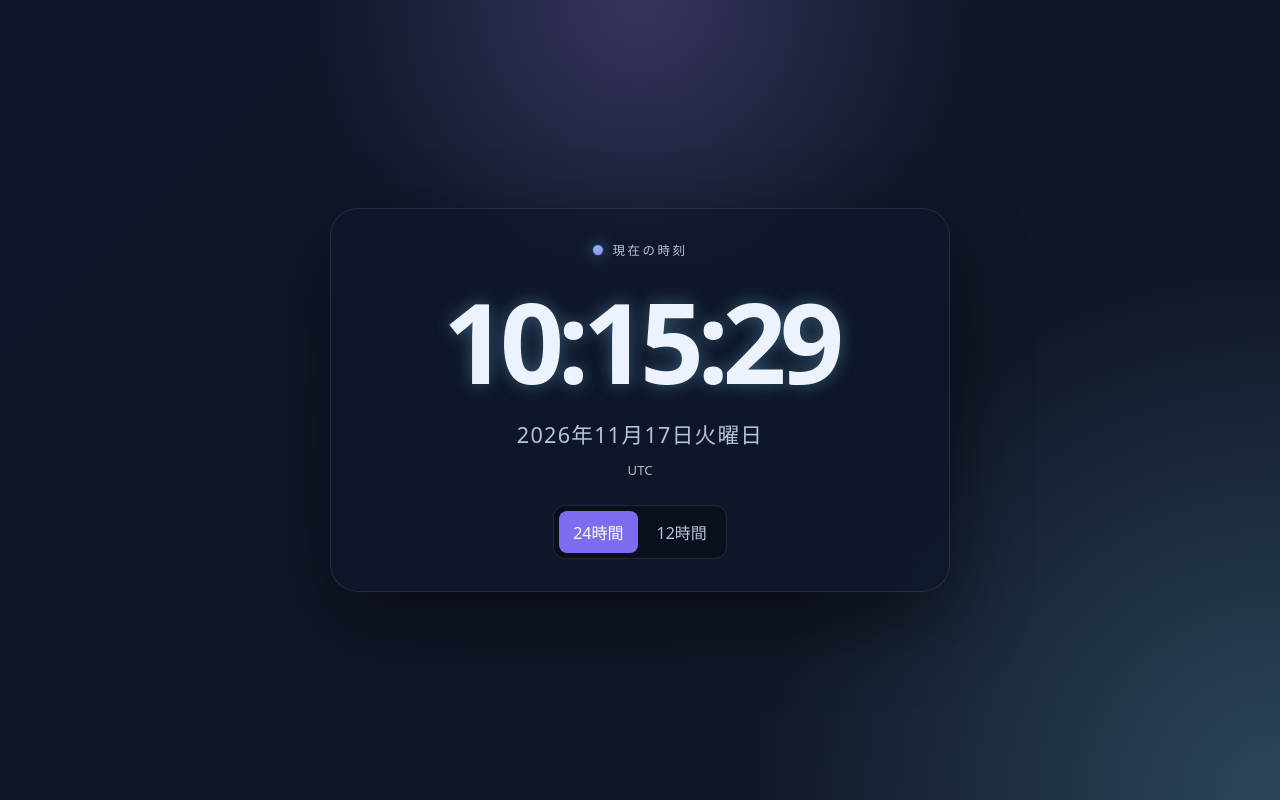
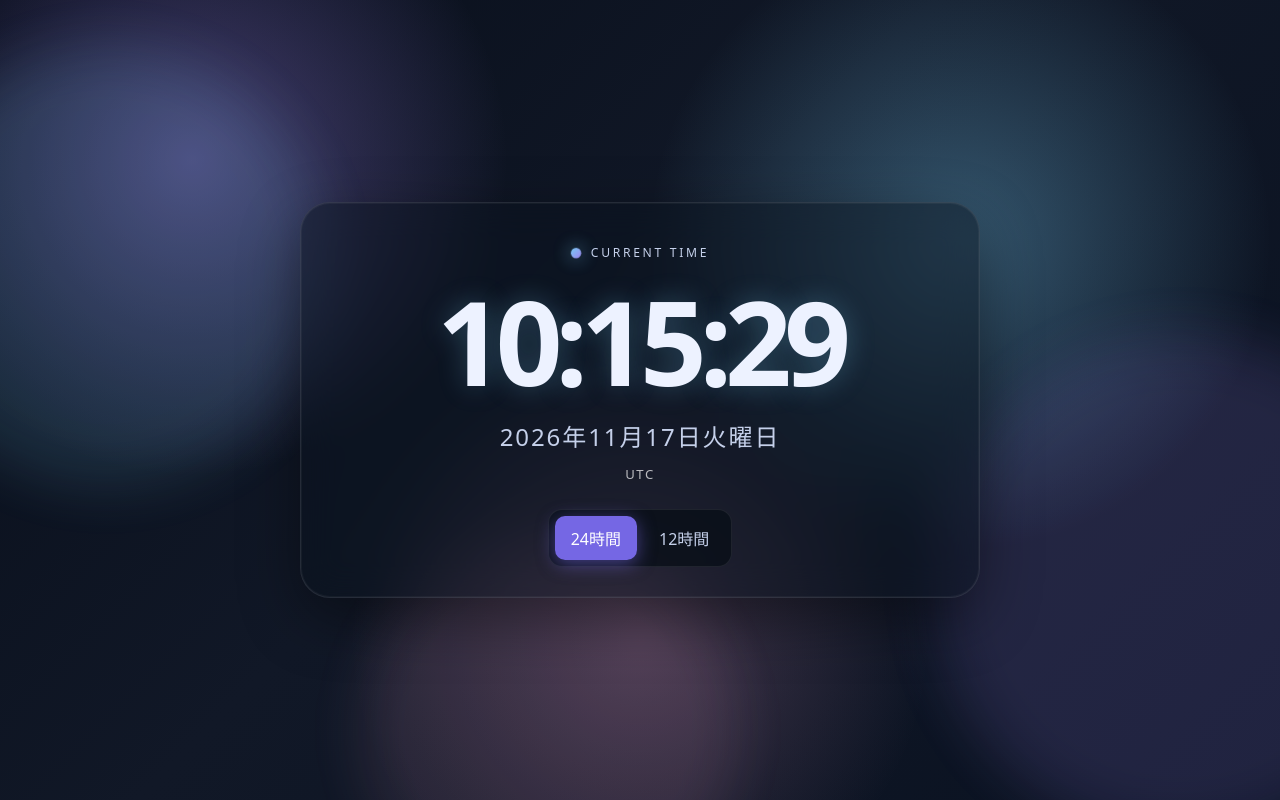
Before and after one commit to landorengou/storm, a plain HTML site: page clock.html in a window 1280 px wide. Drawn offline with Linux system fonts and the light colour scheme.

Commit message:
aiueoaiuo

```diff
--- a/clock.html
+++ b/clock.html
@@ -1,134 +1,232 @@
 <!DOCTYPE html>
 <html lang="ja">
 <head>
-  <meta charset="UTF-8">
-  <meta name="viewport" content="width=device-width, initial-scale=1">
-  <title>現在の時刻</title>
+  <meta charset="UTF-8" />
+  <meta name="viewport" content="width=device-width, initial-scale=1.0" />
+  <title>Animated Clock</title>
   <style>
     :root {
-      color-scheme: dark;
+      --bg1: #091120;
+      --bg2: #111827;
+      --panel: rgba(10, 18, 30, 0.46);
       --text: #edf2ff;
-      --muted: #b8c3d9;
+      --muted: #c5d0ea;
       --accent: #7dd3fc;
       --accent-2: #a78bfa;
+      --accent-3: #f9a8d4;
+      --button-active: rgba(124, 108, 240, 0.95);
+      --button-inactive: rgba(255, 255, 255, 0.05);
     }
 
     * { box-sizing: border-box; }
 
+    html, body {
+      margin: 0;
+      width: 100%;
+      height: 100%;
+      overflow: hidden;
+      font-family: system-ui, -apple-system, "Segoe UI", sans-serif;
+      color: var(--text);
+      background: linear-gradient(135deg, var(--bg1), var(--bg2));
+    }
+
     body {
-      min-height: 100vh;
-      margin: 0;
-      padding: 20px;
+      position: relative;
       display: grid;
       place-items: center;
-      color: var(--text);
-      font-family: system-ui, -apple-system, "Segoe UI", sans-serif;
       background:
-        radial-gradient(circle at top, #a78bfa40, transparent 32%),
-        radial-gradient(circle at bottom right, #7dd3fc40, transparent 35%),
-        linear-gradient(135deg, #0f172a, #111827);
+        radial-gradient(circle at 15% 20%, rgba(167,139,250,0.38), transparent 25%),
+        radial-gradient(circle at 75% 30%, rgba(125,211,252,0.34), transparent 28%),
+        radial-gradient(circle at 50% 80%, rgba(249,168,212,0.22), transparent 32%),
+        linear-gradient(135deg, #070d19, #111827 45%, #0a1221);
+    }
+
+    .bg-orb {
+      position: absolute;
+      border-radius: 50%;
+      filter: blur(28px);
+      opacity: 0.8;
+      animation: floatOrb 18s ease-in-out infinite alternate;
+      pointer-events: none;
+    }
+
+    .orb-1 {
+      width: 420px;
+      height: 420px;
+      left: -120px;
+      top: 10%;
+      background: rgba(125, 211, 252, 0.17);
+      animation-delay: 0s;
+    }
+
+    .orb-2 {
+      width: 500px;
+      height: 500px;
+      right: -150px;
+      bottom: -40px;
+      background: rgba(167, 139, 250, 0.18);
+      animation-delay: 3s;
+    }
+
+    .orb-3 {
+      width: 380px;
+      height: 380px;
+      left: 28%;
+      bottom: -120px;
+      background: rgba(249, 168, 212, 0.12);
+      animation-delay: 6s;
+    }
+
+    @keyframes floatOrb {
+      0% {
+        transform: translate3d(0, 0, 0) scale(1);
+      }
+      50% {
+        transform: translate3d(28px, -40px, 0) scale(1.08);
+      }
+      100% {
+        transform: translate3d(-18px, 22px, 0) scale(0.96);
+      }
     }
 
     .clock-card {
-      width: min(100%, 620px);
-      padding: 32px 24px;
-      border: 1px solid #ffffff18;
-      border-radius: 28px;
-      background: #0f172ab8;
-      box-shadow: 0 30px 80px #0007;
+      position: relative;
+      z-index: 1;
+      width: min(92vw, 680px);
+      padding: 38px 28px 30px;
+      border: 1px solid rgba(255,255,255,0.1);
+      border-radius: 30px;
+      background: var(--panel);
+      backdrop-filter: blur(18px);
+      -webkit-backdrop-filter: blur(18px);
+      box-shadow:
+        0 20px 60px rgba(0, 0, 0, 0.4),
+        inset 0 0 0 1px rgba(255,255,255,0.04);
       text-align: center;
-      backdrop-filter: blur(14px);
     }
 
     .label {
-      margin-bottom: 20px;
+      display: inline-flex;
+      align-items: center;
+      gap: 10px;
+      margin-bottom: 22px;
       color: var(--muted);
-      font-size: .78rem;
-      letter-spacing: .2em;
+      letter-spacing: 0.22em;
       text-transform: uppercase;
+      font-size: 0.76rem;
     }
 
     .dot {
-      display: inline-block;
       width: 10px;
       height: 10px;
-      margin-right: 10px;
-      border-radius: 50%;
+      border-radius: 999px;
       background: linear-gradient(135deg, var(--accent), var(--accent-2));
-      box-shadow: 0 0 18px #7dd3fcaa;
+      box-shadow: 0 0 18px rgba(125, 211, 252, 0.8);
       animation: pulse 1.6s ease-in-out infinite;
     }
 
+    @keyframes pulse {
+      0%, 100% { transform: scale(1); opacity: 1; }
+      50% { transform: scale(1.3); opacity: 0.7; }
+    }
+
     .time {
-      font-size: clamp(3.2rem, 11vw, 7rem);
+      font-size: clamp(3.2rem, 11vw, 7.3rem);
+      line-height: 1;
+      letter-spacing: -0.065em;
       font-weight: 700;
-      letter-spacing: -.06em;
-      line-height: 1.1;
       font-variant-numeric: tabular-nums;
-      text-shadow: 0 0 18px #7dd3fc59;
+      text-shadow: 0 0 28px rgba(125, 211, 252, 0.28);
     }
 
     .date {
-      margin-top: 16px;
+      margin-top: 18px;
       color: var(--muted);
-      font-size: clamp(1rem, 3vw, 1.35rem);
-      letter-spacing: .06em;
+      font-size: clamp(1rem, 2vw, 1.5rem);
+      letter-spacing: 0.08em;
+      font-variant-numeric: tabular-nums;
     }
 
     .timezone {
       margin-top: 12px;
-      color: #ffffffb3;
-      font-size: .82rem;
+      color: rgba(255,255,255,0.7);
+      font-size: 0.82rem;
+      letter-spacing: 0.12em;
+      text-transform: uppercase;
     }
 
     .format-switch {
       display: inline-flex;
-      gap: 5px;
+      gap: 6px;
       margin-top: 26px;
-      padding: 5px;
-      border: 1px solid #ffffff1a;
-      border-radius: 12px;
-      background: #080d18a8;
+      padding: 6px;
+      border-radius: 14px;
+      background: rgba(7, 13, 22, 0.7);
+      border: 1px solid rgba(255,255,255,0.08);
     }
 
     .format-switch button {
-      padding: 9px 14px;
       border: 0;
-      border-radius: 8px;
+      border-radius: 10px;
+      padding: 10px 16px;
       background: transparent;
       color: var(--muted);
+      cursor: pointer;
       font: inherit;
-      cursor: pointer;
+      transition: 0.2s ease;
     }
 
     .format-switch button[aria-pressed="true"] {
-      background: #7c6cf0;
+      background: var(--button-active);
       color: white;
+      box-shadow: 0 4px 18px rgba(124, 108, 240, 0.5);
+    }
+
+    .format-switch button:hover {
+      background: rgba(255,255,255,0.06);
     }
 
     .format-switch button:focus-visible {
       outline: 2px solid var(--accent);
-      outline-offset: 3px;
+      outline-offset: 2px;
     }
 
-    @keyframes pulse {
-      50% { transform: scale(1.2); opacity: .7; }
-    }
+    @media (max-width: 480px) {
+      .clock-card {
+        padding: 28px 20px 24px;
+      }
 
-    @media (prefers-reduced-motion: reduce) {
-      *, *::before, *::after {
-        animation-duration: .01ms !important;
-        animation-iteration-count: 1 !important;
+      .label {
+        letter-spacing: 0.12em;
+        font-size: 0.67rem;
+      }
+
+      .date {
+        letter-spacing: 0.04em;
+      }
+
+      .format-switch {
+        width: 100%;
+        justify-content: center;
+      }
+
+      .format-switch button {
+        flex: 1;
       }
     }
   </style>
 </head>
 <body>
+  <div class="bg-orb orb-1" aria-hidden="true"></div>
+  <div class="bg-orb orb-2" aria-hidden="true"></div>
+  <div class="bg-orb orb-3" aria-hidden="true"></div>
+
   <main class="clock-card">
-    <div class="label"><span class="dot" aria-hidden="true"></span>現在の時刻</div>
-    <div class="time" id="time" aria-live="off">--:--:--</div>
+    <div class="label"><span class="dot" aria-hidden="true"></span>Current Time</div>
+
+    <div class="time" id="time" aria-live="polite">--:--:--</div>
     <div class="date" id="date">----</div>
-    <div class="timezone" id="timezone"></div>
+    <div class="timezone" id="timezone">Local Time</div>
 
     <div class="format-switch" role="group" aria-label="時刻の表示形式">
       <button type="button" id="format24" aria-pressed="true">24時間</button>
@@ -137,47 +235,51 @@
   </main>
 
   <script>
-    const timeElement = document.querySelector("#time");
-    const dateElement = document.querySelector("#date");
-    const timezoneElement = document.querySelector("#timezone");
-    const button24 = document.querySelector("#format24");
-    const button12 = document.querySelector("#format12");
+    const timeEl = document.getElementById("time");
+    const dateEl = document.getElementById("date");
+    const tzEl = document.getElementById("timezone");
+    const btn24 = document.getElementById("format24");
+    const btn12 = document.getElementById("format12");
 
-    let use24Hour = localStorage.getItem("clock-format") !== "12";
+    let use24Hour = localStorage.getItem("animated-clock-format") !== "12";
 
-    function updateClock() {
-      const now = new Date();
-
-      timeElement.textContent = new Intl.DateTimeFormat("ja-JP", {
+    function formatTime(now) {
+      return new Intl.DateTimeFormat("ja-JP", {
         hour: "2-digit",
         minute: "2-digit",
         second: "2-digit",
         hour12: !use24Hour
       }).format(now);
+    }
 
-      dateElement.textContent = new Intl.DateTimeFormat("ja-JP", {
+    function updateClock() {
+      const now = new Date();
+
+      timeEl.textContent = formatTime(now);
+
+      dateEl.textContent = new Intl.DateTimeFormat("ja-JP", {
         year: "numeric",
         month: "long",
         day: "numeric",
         weekday: "long"
       }).format(now);
 
-      timezoneElement.textContent =
-        Intl.DateTimeFormat().resolvedOptions().timeZone || "ローカル時間";
+      const tz = Intl.DateTimeFormat().resolvedOptions().timeZone || "Local Time";
+      tzEl.textContent = tz;
 
-      button24.setAttribute("aria-pressed", String(use24Hour));
-      button12.setAttribute("aria-pressed", String(!use24Hour));
+      btn24.setAttribute("aria-pressed", String(use24Hour));
+      btn12.setAttribute("aria-pressed", String(!use24Hour));
     }
 
-    button24.addEventListener("click", () => {
+    btn24.addEventListener("click", () => {
       use24Hour = true;
-      localStorage.setItem("clock-format", "24");
+      localStorage.setItem("animated-clock-format", "24");
       updateClock();
     });
 
-    button12.addEventListener("click", () => {
+    btn12.addEventListener("click", () => {
       use24Hour = false;
-      localStorage.setItem("clock-format", "12");
+      localStorage.setItem("animated-clock-format", "12");
       updateClock();
     });
 
```
